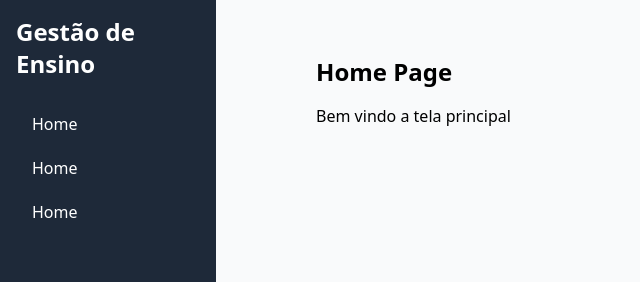
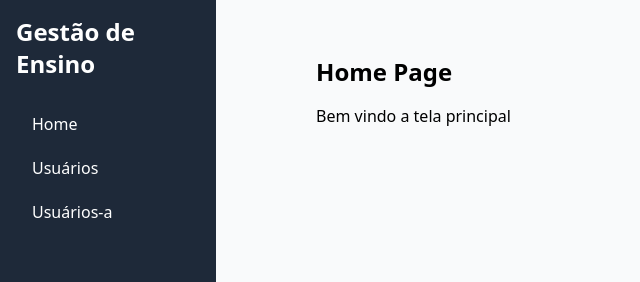
Before and after one commit to brauliohms/Gestao_De_Ensino, a Vue app: page / in a window 1280 px wide. Shown: the top 282 px of the page, without its empty margins (0-640 px from the left). Built offline with nearby package versions, Linux system fonts and the light colour scheme.

Commit message:
feat: adicionado vue-toastification e melhorado tela de login

```diff
--- a/package.json
+++ b/package.json
@@ -23,7 +23,8 @@
     "pinia": "^3.0.1",
     "tailwindcss": "^4.1.5",
     "vue": "^3.5.13",
-    "vue-router": "^4.5.0"
+    "vue-router": "^4.5.0",
+    "vue-toastification": "^2.0.0-rc.5"
   },
   "devDependencies": {
     "@playwright/test": "^1.51.1",
--- a/src/components/SideBar.vue
+++ b/src/components/SideBar.vue
@@ -16,14 +16,15 @@ import avatarUrl from '@/assets/images/tabler_avatar_examplo.png'
             <RouterLink to="/" class="block px-4 py-2 rounded hover:bg-gray-700"> Home </RouterLink>
           </li>
           <li>
-            <RouterLink to="/home" class="block px-4 py-2 rounded hover:bg-gray-700">
-              Home
+            <RouterLink
+              :to="{ name: 'usuarios' }"
+              class="block px-4 py-2 rounded hover:bg-gray-700"
+            >
+              Usuários
             </RouterLink>
           </li>
           <li>
-            <RouterLink to="/home" class="block px-4 py-2 rounded hover:bg-gray-700">
-              Home
-            </RouterLink>
+            <a href="/usuarios" class="block px-4 py-2 rounded hover:bg-gray-700">Usuários-a</a>
           </li>
         </ul>
       </nav>
--- /dev/null
+++ b/src/config/toast.config.ts
@@ -0,0 +1,8 @@
+import { POSITION, type PluginOptions } from 'vue-toastification'
+
+export const options: PluginOptions = {
+  showCloseButtonOnHover: true,
+  hideProgressBar: true,
+  position: POSITION.TOP_RIGHT,
+  timeout: 12000,
+}
--- a/src/router/index.ts
+++ b/src/router/index.ts
@@ -1,8 +1,9 @@
 import DefaultLayout from '@/layout/DefaultLayout.vue'
 import LoginView from '@/views/LoginView.vue'
+import UsuariosView from '@/views/UsuariosView.vue'
 import { createRouter, createWebHistory } from 'vue-router'
 import HomeView from '../views/HomeView.vue'
-import { PATH_PAGE_HOME, PATH_PAGE_LOGIN } from './routes'
+import { PATH_PAGE_HOME, PATH_PAGE_LOGIN, PATH_PAGE_USERS } from './routes'
 
 const router = createRouter({
   history: createWebHistory(import.meta.env.BASE_URL),
@@ -19,6 +20,11 @@ const router = createRouter({
           name: 'home',
           component: HomeView,
         },
+        {
+          path: PATH_PAGE_USERS,
+          name: 'usuarios',
+          component: UsuariosView,
+        },
       ],
     },
     {
@@ -26,6 +32,7 @@ const router = createRouter({
       name: 'login',
       component: LoginView,
     },
+
     // {
     //   path: '/about',
     //   name: 'about',
--- a/src/views/LoginView.vue
+++ b/src/views/LoginView.vue
@@ -2,6 +2,9 @@
 import { fakeSendSuccess } from '@/lib/fakeSendSucess'
 import { IconEye, IconEyeOff, IconLoader2, IconLock, IconMail } from '@tabler/icons-vue'
 import { ref } from 'vue'
+import { useToast } from 'vue-toastification'
+
+const toast = useToast()
 const isLoading = ref(false)
 const isVisiblePassword = ref(false)
 const email = ref('')
@@ -10,12 +13,12 @@ const pass = ref('')
 async function login() {
   isLoading.value = true
   if (email.value !== 'usuario@email.com' || pass.value !== '123456') {
-    alert('Usuário ou senha incorreto!')
+    toast.error('Usuário ou senha incorreto!')
     isLoading.value = false
     return
   }
   await fakeSendSuccess('Autenticado com sucesso', 3000)
-  alert('Autenticado com sucesso')
+  toast.success('Autenticado com sucesso')
   isLoading.value = false
   return
   // const response = await fetch('https://jsonplaceholder.org/users')
@@ -44,6 +47,7 @@ async function login() {
                 type="email"
                 name="email"
                 id="email"
+                autofocus
                 autocomplete="email"
                 placeholder="Digite seu e-mail"
                 required
@@ -73,6 +77,7 @@ async function login() {
               </div>
               <!-- TODO: adicionar logica para visualizar a senha/esconder senha :type="isVisiblePassword ? 'text' : 'password'" -->
               <input
+                @keyup.enter="login()"
                 v-model="pass"
                 :type="isVisiblePassword ? 'text' : 'password'"
                 name="password"
@@ -101,6 +106,7 @@ async function login() {
             id="btn-submit"
             class="font-semibold inline-flex items-center justify-center py-1.5 sm:py-1.5 px-3.5 sm:px-4 transition-all duration-200 text-center cursor-pointer bg-green-600 hover:bg-green-500 text-white shadow-xs rounded-md text-sm sm:text-base focus-visible:outline-2 focus-visible:outline-offset-2 focus-visible:outline-green-600 w-full"
             @click="login()"
+            @keyup.enter="login()"
           >
             <IconLoader2 class="animate-spin" v-if="isLoading" />
             <span v-else>Entrar</span>
--- /dev/null
+++ b/src/views/UsuariosView.vue
@@ -0,0 +1,13 @@
+<script setup lang="ts"></script>
+
+<template>
+  <section class="max-w-4xl mx-auto px-4 py-8">
+    <h1 class="text-2xl font-bold mb-4">Usuários Page</h1>
+    <h2>Bem vindo a tela de Usuário</h2>
+    <p>
+      Lorem ipsum dolor, sit amet consectetur adipisicing elit. Aperiam dicta doloribus sed,
+      obcaecati, cumque autem eligendi facilis iste voluptates corrupti minus nam quasi. Dolorem
+      commodi nostrum quisquam doloremque, quasi iure.
+    </p>
+  </section>
+</template>
```
Also changed, not shown: src/main.ts (+6 -2 lines), 1 other file (tests, documents, lock files or other folders).
